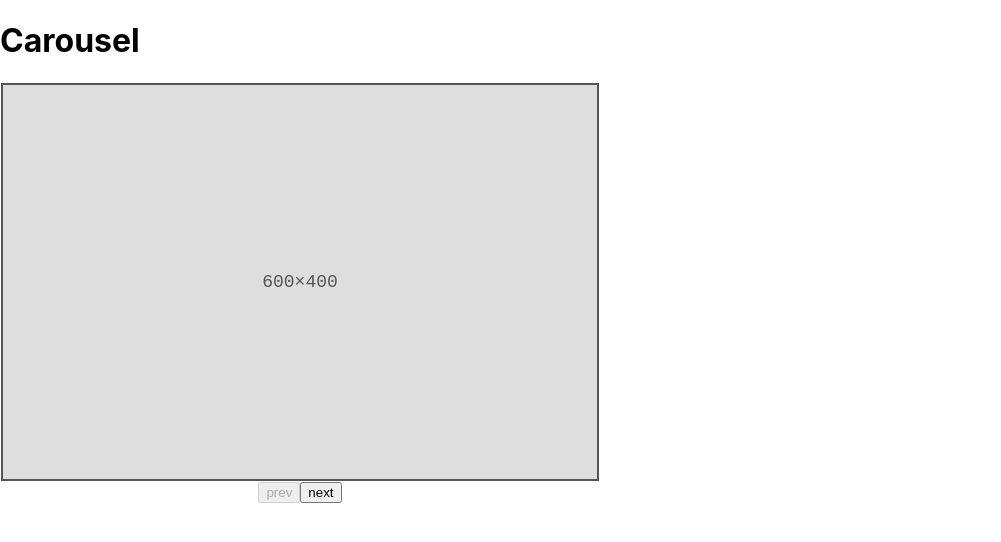
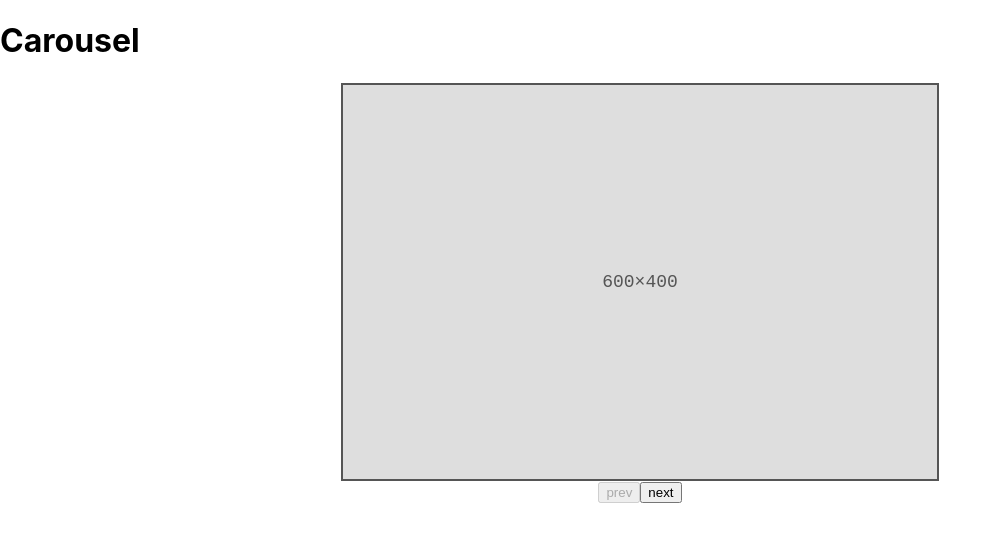
Before and after one commit to wpomme/w-carousel, a Next.js app: page / in a window 1280 px wide. Shown: the top 542 px of the page, without its empty margins (0-1001 px from the left). Built offline with nearby package versions, Linux system fonts and the light colour scheme.

Commit message:
Centerize Carousel component

```diff
--- a/components/Carousel.tsx
+++ b/components/Carousel.tsx
@@ -12,17 +12,23 @@ export const Carousel: React.VFC<CarouselProps> = ({elementWidth, children, gapB
   const maxElementPositionWidth = elementWidth * elementLength
   const [elementContainerPosition, setElementContainerPosition] = React.useState(0)
   const [elementContainerWidth, setElementContainerWidth] = React.useState(elementWidth)
+  const [leftToElement, setLeftToElement] = React.useState(0);
 
   const moveLength = elementWidth + gapBetweenElements
 
+  React.useEffect(() => {
+    setLeftToElement((window.innerWidth - elementWidth) / 2)
+  }, [elementWidth]);
+
   return (
     <div className={styles["carousel-container"]}>
-      <div className={styles["position-container"]}>
+      <div className={styles["position-container"]} style={{ marginLeft: `${leftToElement}px` }}>
         <div className={styles["element-container"]} style={{ columnGap: `${gapBetweenElements}px`, width: `${elementContainerWidth}px`, left: elementContainerPosition }}>
           {children}
         </div>
+        <div className={styles["hidden-element"]} style={{ width: `${leftToElement}px`, left: `-${leftToElement}px` }} />
       </div>
-      <div className={styles["button-container"]} style={{ width: `${elementWidth}px`}}>
+      <div className={styles["button-container"]} style={{ width: `${elementWidth}px`, marginLeft: `${leftToElement}px` }}>
         <button
           onClick={() => {
             if (elementContainerPosition + moveLength > 0) return;
--- a/styles/Home.module.scss
+++ b/styles/Home.module.scss
@@ -1,10 +1,20 @@
+// TODO
+$tmpElementHeight: 400px;
+
 .main {
   min-height: 100vh;
 }
 
 .position-container {
   position: relative;
-  height: 400px;
+  height: $tmpElementHeight;
+}
+
+.hidden-element {
+  position: absolute;
+  height: $tmpElementHeight;
+  // TODO
+  background-color: #fff;
 }
 
 .element-container {
```
